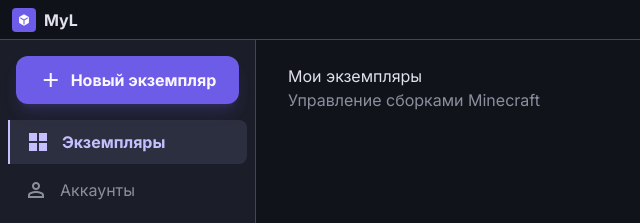
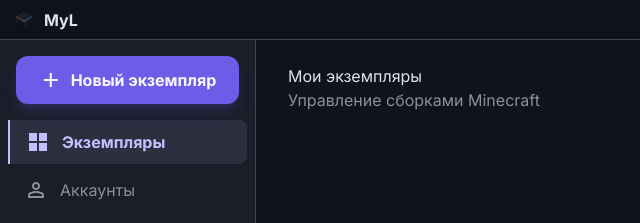
Before and after one commit to EvP113/MyL-Launcher, a website built with Vite: page ui/index.html in a window 1280 px wide. Shown: the top 223 px of the page, 0-640 px from the left. Built offline with nearby package versions, Linux system fonts and the light colour scheme.

Commit message:
Assets: add vector SVG logos (logo.svg & logo-icon.svg) and integrate into titlebar

```diff
--- a/ui/index.html
+++ b/ui/index.html
@@ -389,9 +389,7 @@
   <!-- TITLEBAR -->
   <header data-tauri-drag-region class="h-10 w-full flex items-center justify-between bg-surface-dim/80 backdrop-blur-xl border-b border-outline-variant z-50 shrink-0">
     <div class="flex items-center gap-2 pl-3" data-tauri-drag-region>
-      <div class="w-6 h-6 rounded bg-primary-container flex items-center justify-center">
-        <span class="material-symbols-outlined text-white text-[14px]" style="font-variation-settings: 'FILL' 1;">deployed_code</span>
-      </div>
+      <img src="assets/logo-icon.svg" class="w-6 h-6 object-contain" alt="MyL Logo"/>
       <span class="font-label-md text-label-md text-on-surface font-bold">MyL</span>
     </div>
     <div class="flex items-center" data-tauri-drag-region>
```
Also changed, not shown: ui/assets/logo-icon.svg (added), ui/assets/logo.svg (added), ui/assets/styles.css.
